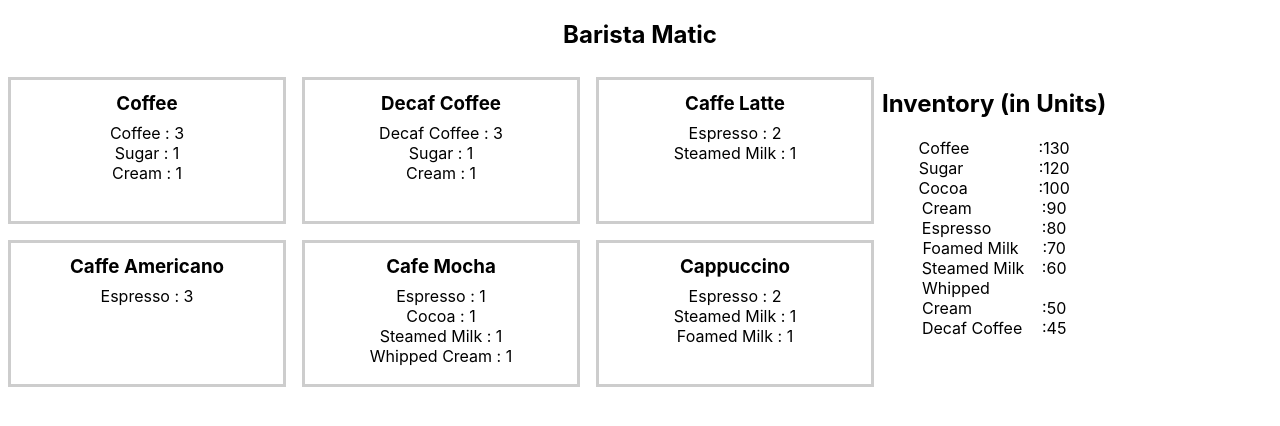
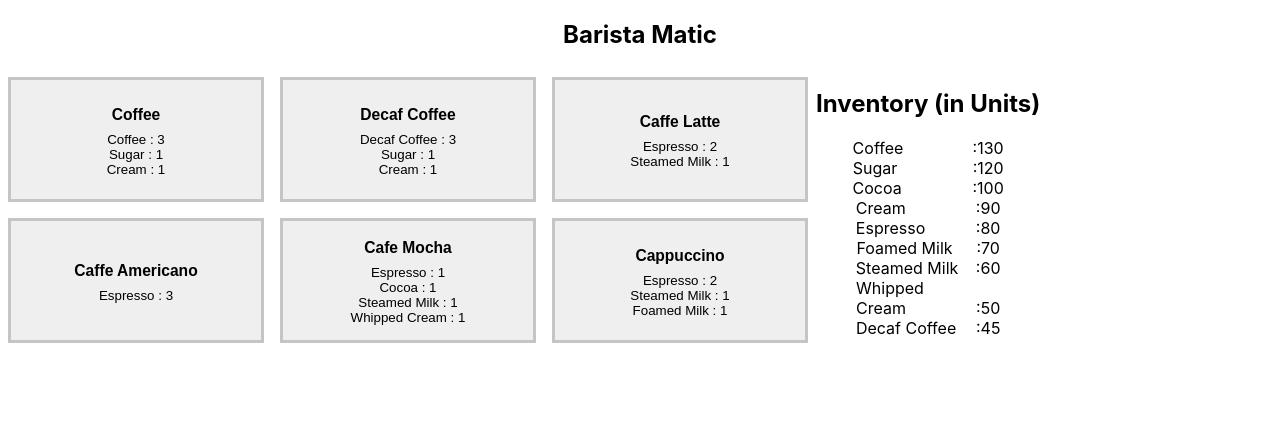
Before and after one commit to Nayeemuddin-khan/barista-matic, a React (Create React App) app: page / in a window 1280 px wide. Shown: the top 426 px of the page. Built offline with nearby package versions, Linux system fonts and the light colour scheme.

Commit message:
Accessibility consdered :-D

```diff
--- a/src/components/drinkcard/index.js
+++ b/src/components/drinkcard/index.js
@@ -22,7 +22,10 @@ const DrinkCard = ({ drink }) => {
   const cardClasses = `drink-card ${isDrinkDetails ? "flip" : ""}`;
 
   return (
-    <div className={cardClasses} onClick={() => setDrinkCard(!isDrinkDetails)}>
+    <button
+      className={cardClasses}
+      onClick={() => setDrinkCard(!isDrinkDetails)}
+    >
       <h3> {drink.name} </h3>
       {isDrinkDetails ? (
         <>
@@ -45,7 +48,7 @@ const DrinkCard = ({ drink }) => {
       ) : (
         displayIngredients
       )}
-    </div>
+    </button>
   );
 };
 
```
